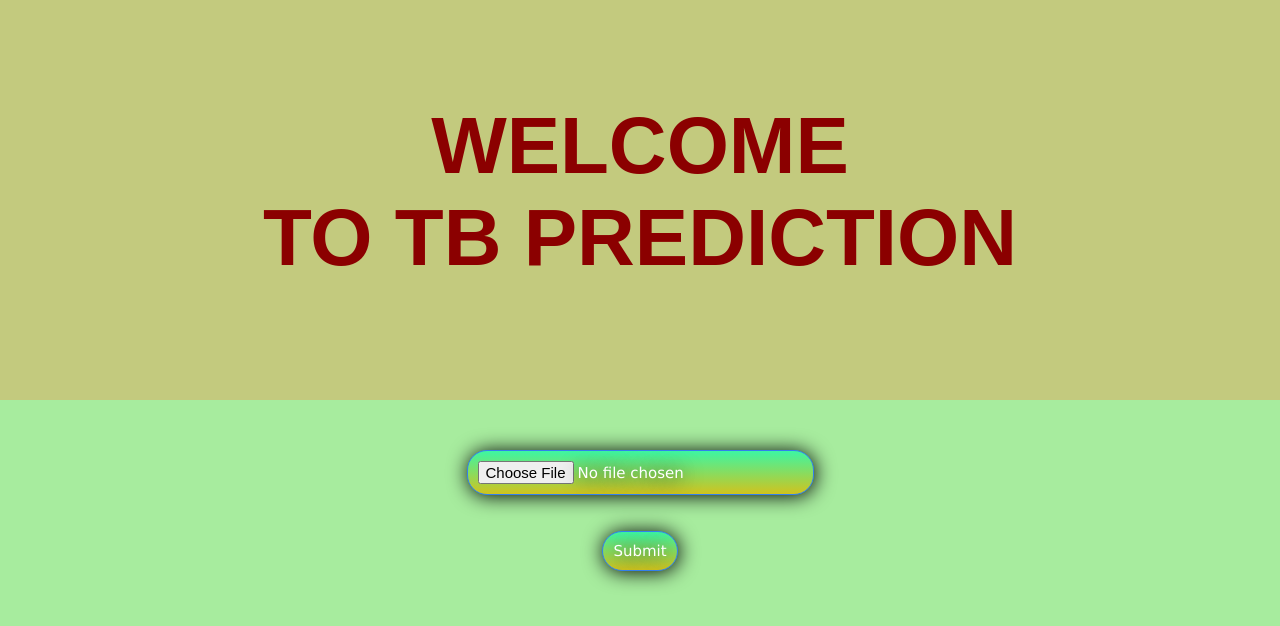
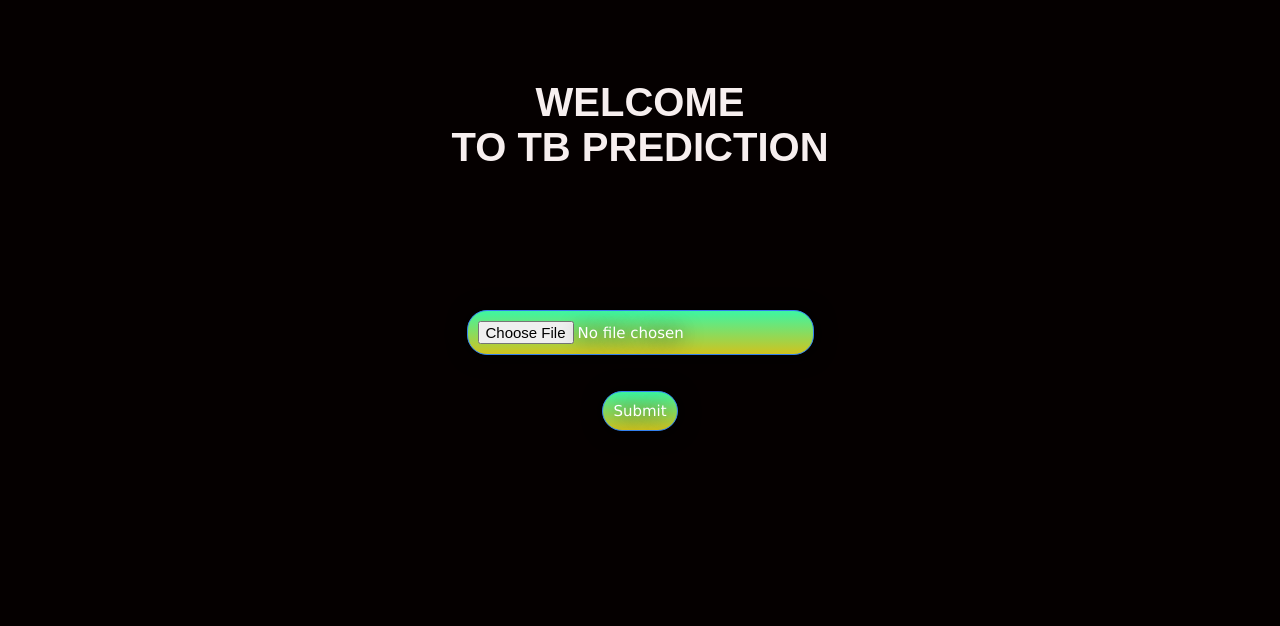
Before and after one commit to syafiq-irfan/tb-classification-system, a Flask app: page / in a window 1280 px wide. Shown: the top 626 px of the page. Run offline with Flask 2, Linux system fonts and the light colour scheme.

Commit message:
Update style.css

```diff
--- a/static/style.css
+++ b/static/style.css
@@ -1,24 +1,40 @@
 h1{
-    font-size: 90px;
+    font-size: 60px;
     font-family: cursive;
     font-weight: bold;
-    color: crimson;
+    color: rgb(243, 224, 228);
 }
 
 img{
     width: 350px;
     border: dotted 8px;
-    border-color: darkgreen;
+    border-color: rgb(236, 248, 236);
 }
 
 body{
-    background-color: #8be77fc0;
+    background-color: #050000;
     margin : 0px;
 }
 
 h2{
-font-size: 80px;
-color: darkred;
+font-size: 40px;
+color: rgb(247, 239, 239);
+font-family: sans-serif;
+margin: 0px;
+}
+
+h3
+{
+font-size: 20px;
+color: rgb(247, 239, 239);
+font-family: sans-serif;
+margin: 0px;
+}
+
+p
+{
+font-size: 15px;
+color: rgb(247, 239, 239);
 font-family: sans-serif;
 margin: 0px;
 }
@@ -51,6 +67,23 @@ cursor: pointer;
 text-align: center;
 }
 
+/*
+#input-file {
+    position: absolute;
+    opacity: 0.4;
+    cursor: pointer;
+    border: 1px solid green;
+}
+.new{
+    position: relative;
+    top: 40px;
+    background: green;
+    padding: 5px 30px;
+    color: #fff;
+    font-size: 18px;
+    cursor: pointer;
+}
+*/
 .btn:hover {
     border: solid #89ED33 1px;
     background: #CAD01E;
@@ -67,11 +100,11 @@ text-align: center;
 
 
 .cont{
-    background-color: #c3ca7e;
+    background-color:  #050000;
     margin : 0px;
     padding:0px;
-    height: 300px;
-    padding-top: 100px;
+    height: 180px;
+    padding-top: 80px;
     margin-bottom: 50px;
 }
 
```
